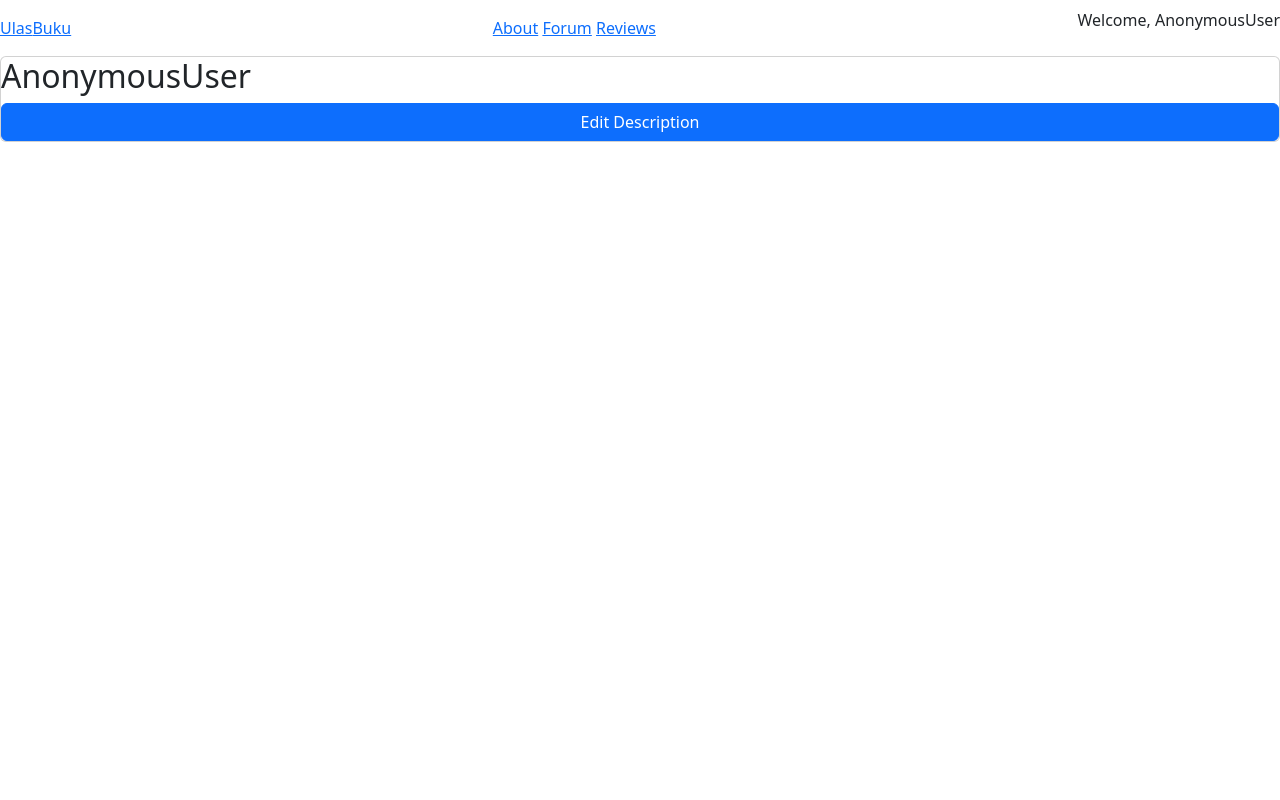
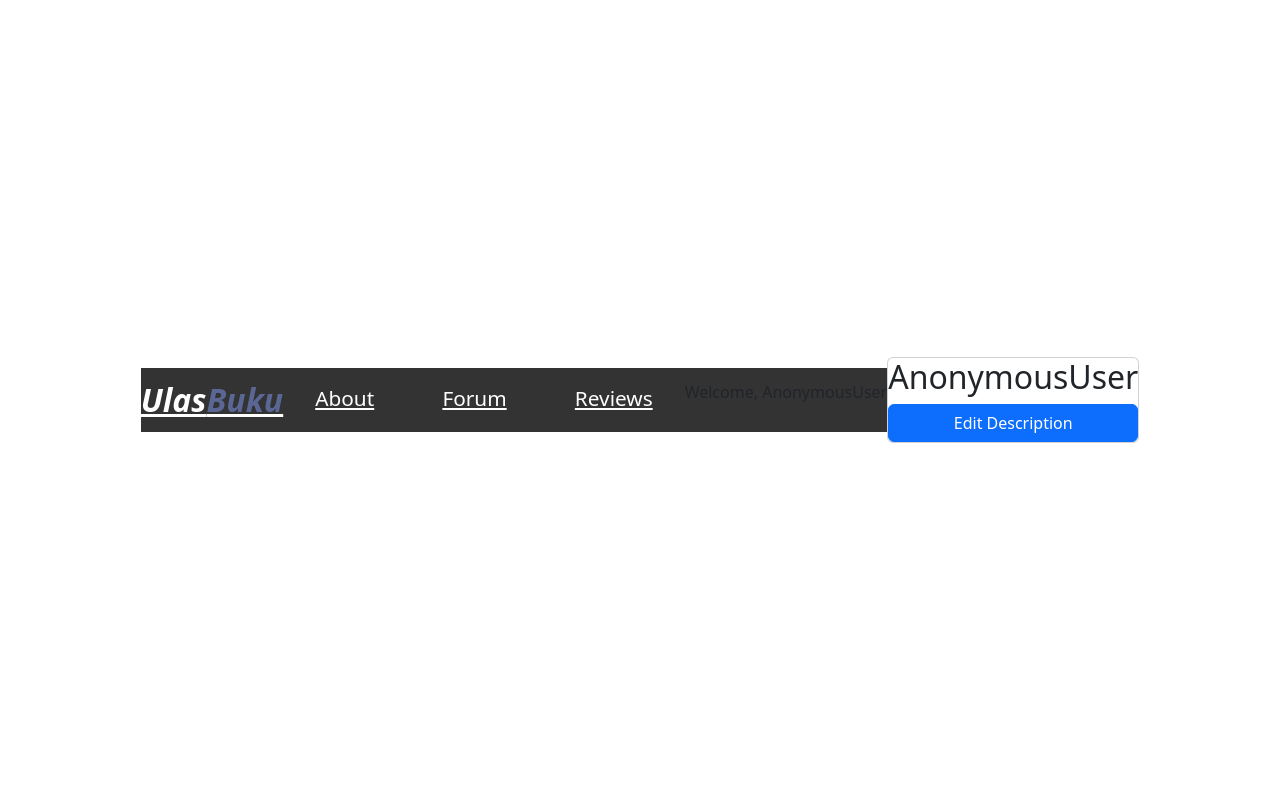
Before and after one commit to kelompok-e10/UlasBuku, a Django app: template user_profile/templates/profile_page.html in a window 1280 px wide. Run offline with Django 4.2, Linux system fonts and the light colour scheme; the template is opened without the code that fills it, so the values that code supplies are empty; some libraries are stand-ins or nearby versions; some web fonts are replaced.

Commit message:
membuat css untuk user_profile

```diff
--- a/main/templates/main/home.html
+++ b/main/templates/main/home.html
@@ -19,7 +19,9 @@
         <a href="#forum">Forum</a>
         <a href="{% url 'book:show_main_add_book' %}">Tambah Buku</a>
         <a href="{% url 'send_messages:show_messages' %}">Pesan</a>
+        {% if user.is_authenticated %}
         <a href="{% url 'user_profile:view_profile' username=user.username %}">Profile</a>
+        {% endif %}
       </div>
 
       <!-- Right Part -->
--- a/user_profile/models.py
+++ b/user_profile/models.py
@@ -7,7 +7,6 @@ class Profile(models.Model):
     user = models.OneToOneField(User, on_delete=models.CASCADE)
     description = models.TextField(blank=True, null=True)
 
-
 def create_profile(sender,instance,created, **kwargs):
     if created:
         user_profile = Profile(user=instance)
--- /dev/null
+++ b/user_profile/static/css/user_profile.css
@@ -0,0 +1,12 @@
+body {
+    display: flex;
+    justify-content: center;
+    align-items: center;
+    height: 100vh;
+    margin: 0;
+  }
+
+.card-profilePage {
+    display: flex;
+    justify-content: center;
+}
--- a/user_profile/templates/profile_page.html
+++ b/user_profile/templates/profile_page.html
@@ -1,4 +1,10 @@
 {% extends 'base.html' %}
+{% load static %} {% block meta %}
+    <title>ProfilePage</title>
+    <link rel="stylesheet" href="{% static 'main/main.css' %}" />
+    <link rel="stylesheet" href="{% static 'user_profile/user_profile.css' %}" />
+
+{% endblock meta %}
 
 {% block content %}
 
@@ -6,6 +12,7 @@
 <nav class="navbar">
     <!-- Navbar logo -->
     <a href="#" class="navbar-logo"> Ulas<span>Buku</span></a>
+
 
     <!-- Middle Part -->
     <div class="navbar-middle">
```
Also changed, not shown: user_profile/migrations/0004_profile_contact_phone_profile_email_and_more.py (added), user_profile/migrations/0005_remove_profile_contact_phone_profile_contact_and_more.py (added), user_profile/migrations/0006_remove_profile_contact_remove_profile_email_and_more.py (added).
